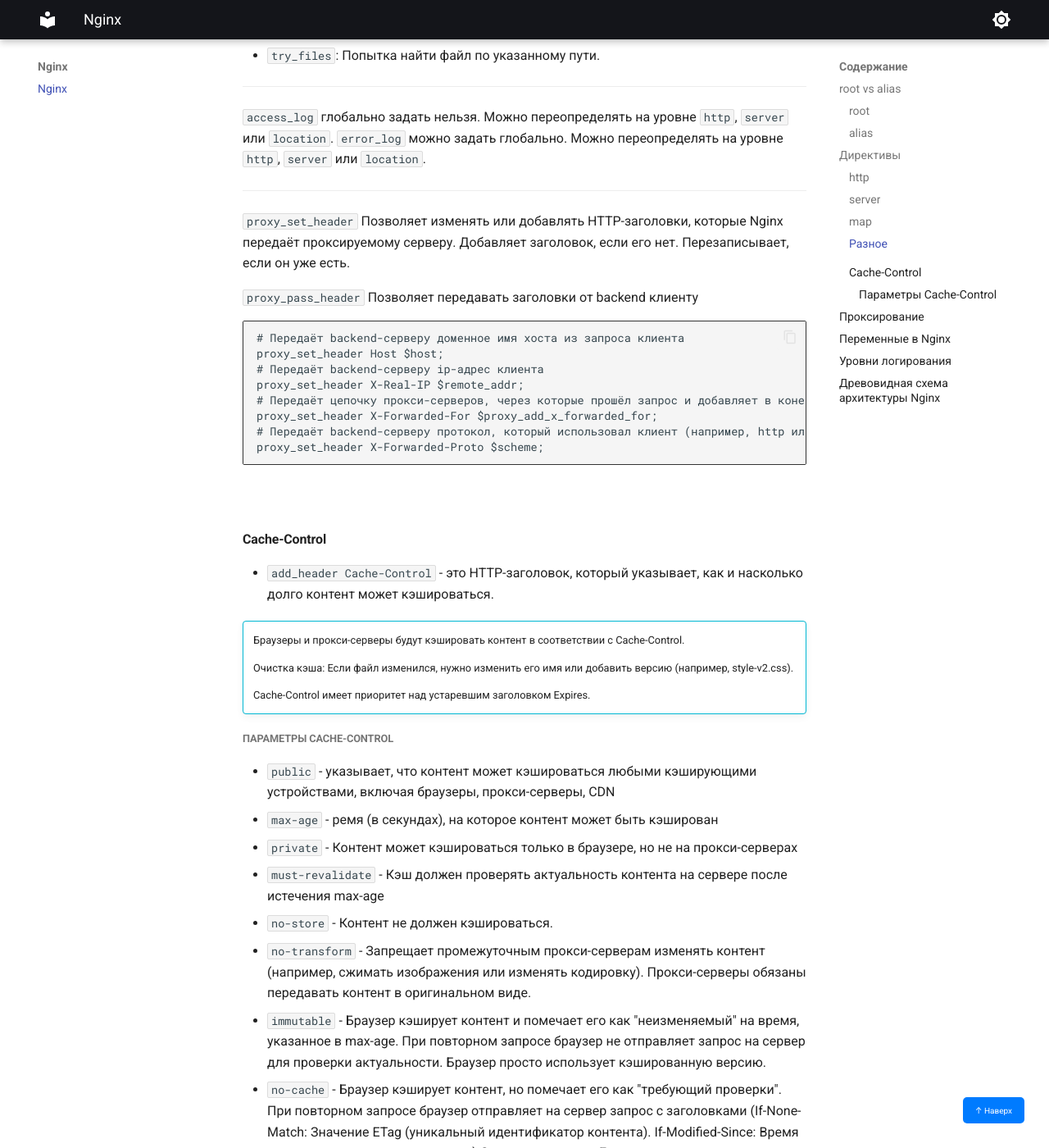
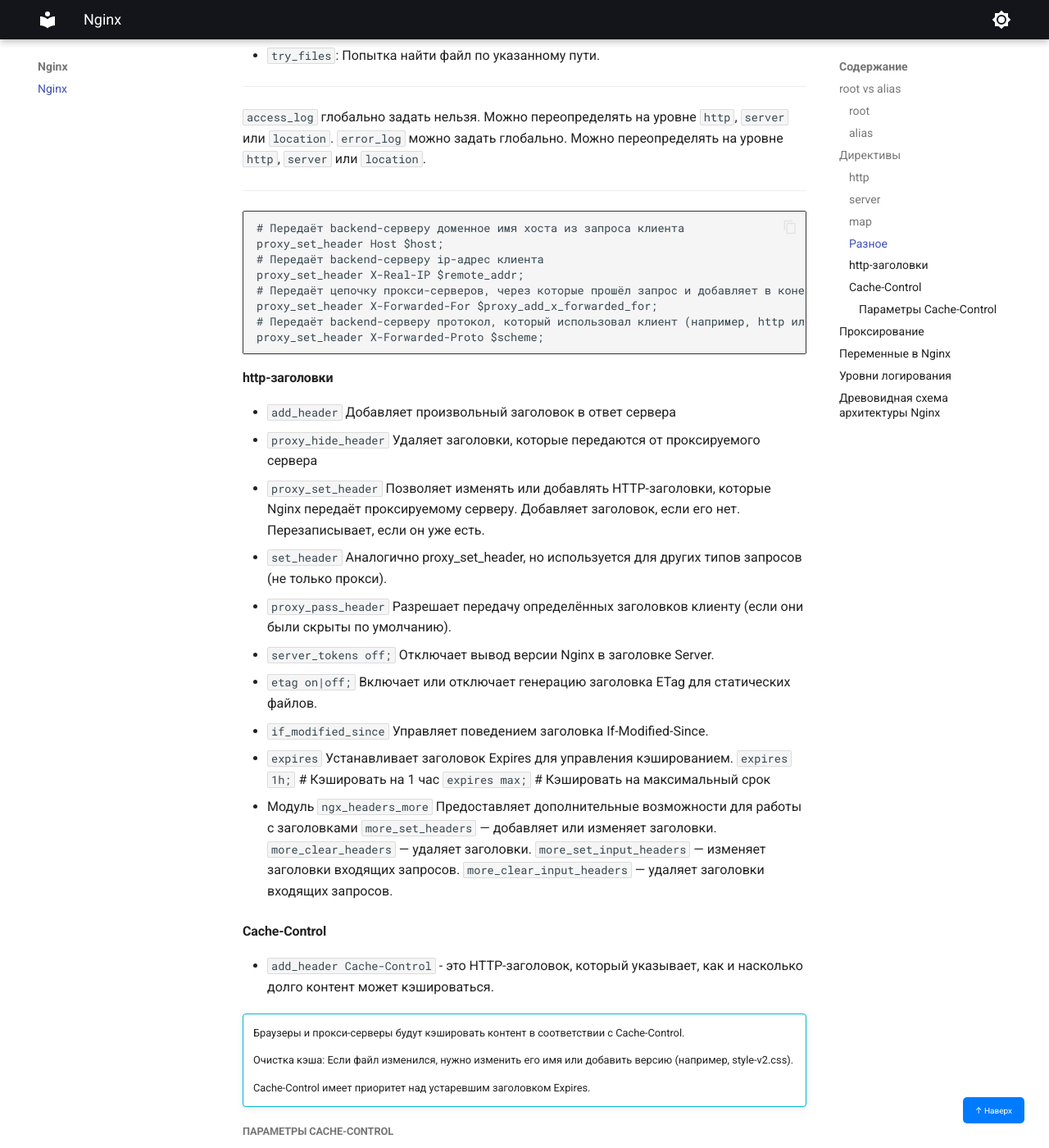
Before and after one commit to ilyamak04/wiki, an MkDocs documentation site: the page built from docs/nginx/Nginx.md, in a window 1280 px wide and 1400 px high, scrolled down 2779 px. Shown: the whole window at 82% size. Built offline with MkDocs 1.6.1 and Material for MkDocs 9.7.7, drawn with Linux system fonts in a browser that asks for light colours.

Commit message:
ADD nginx

````diff
--- a/docs/nginx/Nginx.md
+++ b/docs/nginx/Nginx.md
@@ -122,9 +122,6 @@ http {
 
 ---
 
-`proxy_set_header` Позволяет изменять или добавлять HTTP-заголовки, которые Nginx передаёт проксируемому серверу. Добавляет заголовок, если его нет. Перезаписывает, если он уже есть.
-
-`proxy_pass_header` Позволяет передавать заголовки от backend клиенту
 
 ```
 # Передаёт backend-серверу доменное имя хоста из запроса клиента
@@ -137,7 +134,25 @@ proxy_set_header X-Forwarded-For $proxy_add_x_forwarded_for;
 proxy_set_header X-Forwarded-Proto $scheme;
 ```
 
-###
+#### http-заголовки
+
+- `add_header` Добавляет произвольный заголовок в ответ сервера
+- `proxy_hide_header` Удаляет заголовки, которые передаются от проксируемого сервера
+- `proxy_set_header` Позволяет изменять или добавлять HTTP-заголовки, которые Nginx передаёт проксируемому серверу. Добавляет заголовок, если его нет. Перезаписывает, если он уже есть.
+- `set_header` Аналогично proxy_set_header, но используется для других типов запросов (не только прокси).
+- `proxy_pass_header` Разрешает передачу определённых заголовков клиенту (если они были скрыты по умолчанию).
+- `server_tokens off;` Отключает вывод версии Nginx в заголовке Server.
+- `etag on|off;` Включает или отключает генерацию заголовка ETag для статических файлов.
+- `if_modified_since` Управляет поведением заголовка If-Modified-Since.
+- `expires` Устанавливает заголовок Expires для управления кэшированием.
+    `expires 1h;`  # Кэшировать на 1 час
+    `expires max;` # Кэшировать на максимальный срок
+
+- Модуль `ngx_headers_more` Предоставляет дополнительные возможности для работы с заголовками
+    `more_set_headers` — добавляет или изменяет заголовки.
+    `more_clear_headers` — удаляет заголовки.
+    `more_set_input_headers` — изменяет заголовки входящих запросов.
+    `more_clear_input_headers` — удаляет заголовки входящих запросов.
 
 #### Cache-Control
 
````
